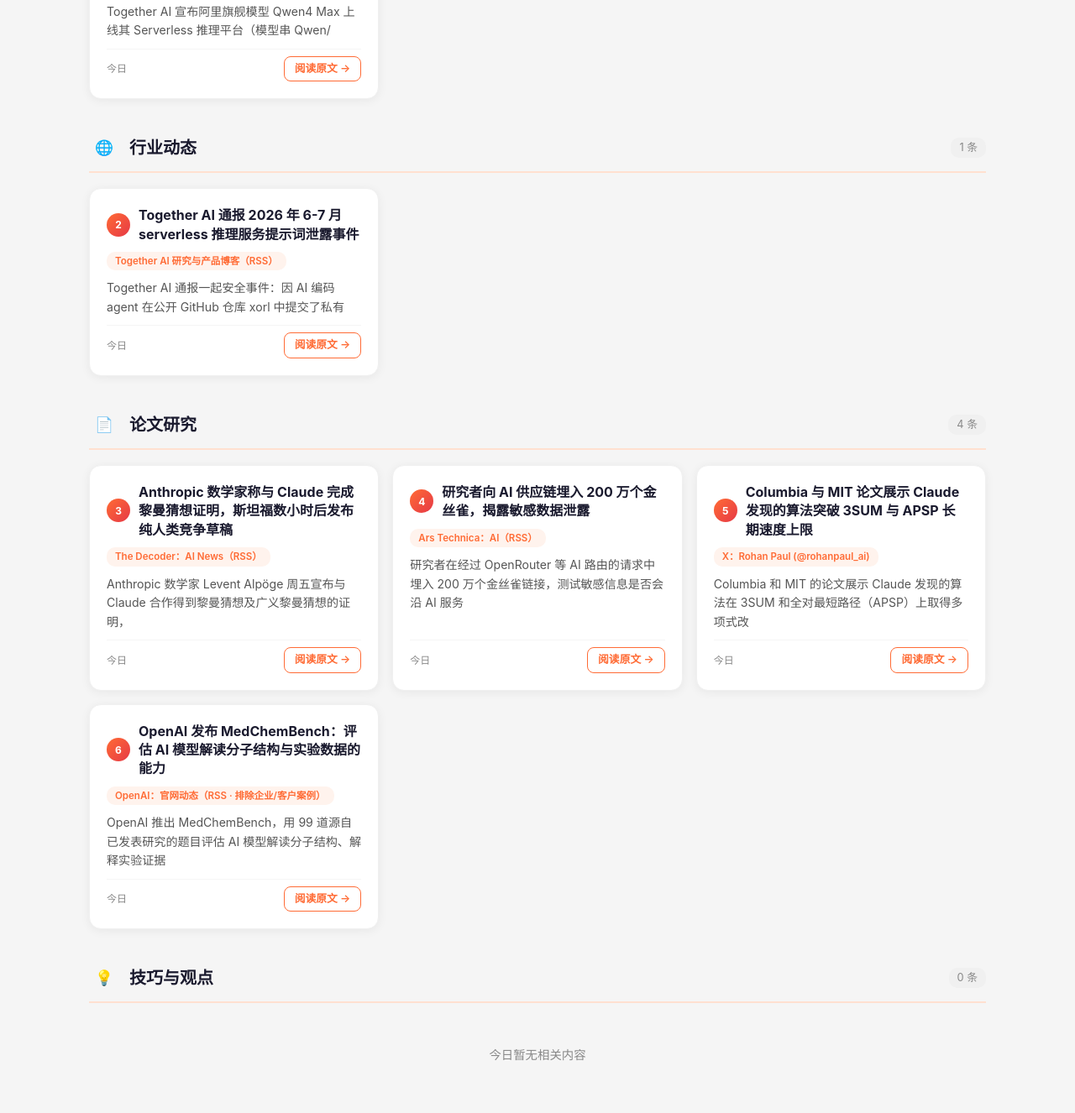
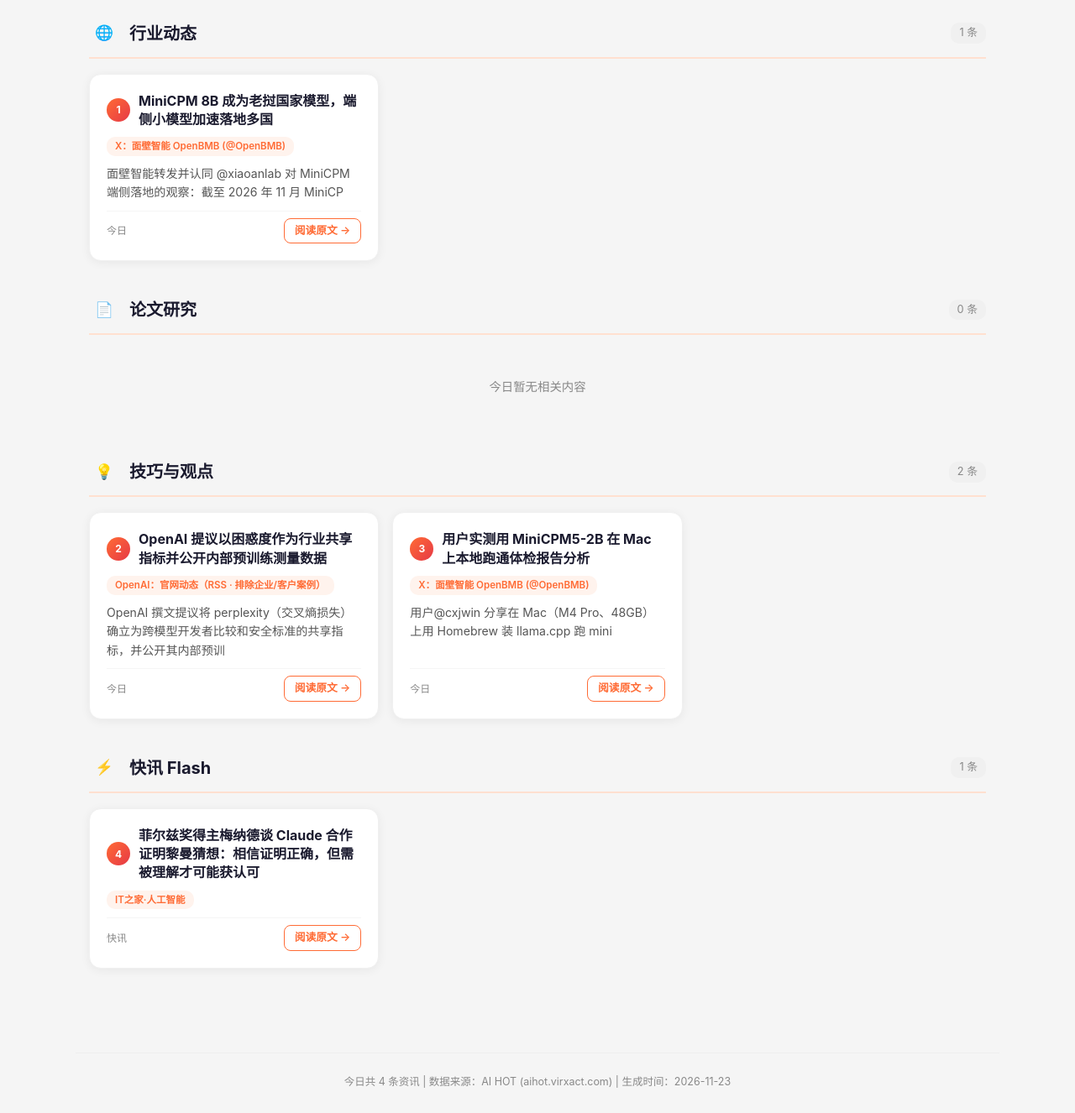
Before and after one commit to zhangxiaopeng361-cloud/ai-hot-daily, a plain HTML site: page index.html in a window 1280 px wide. Shown: the part 849-2175 px from the top of the page at 84% size. Drawn offline with Linux system fonts and the light colour scheme.

Commit message:
Update AI HOT daily report 2026-11-23

```diff
--- a/index.html
+++ b/index.html
@@ -3,7 +3,7 @@
 <head>
 <meta charset="UTF-8">
 <meta name="viewport" content="width=device-width, initial-scale=1.0">
-<title>AI HOT 晨报 — 2026-11-22</title>
+<title>AI HOT 晨报 — 2026-11-23</title>
 <style>
 :root {
   --orange: #ff6b35;
@@ -138,22 +138,22 @@ main { max-width: 1100px; margin: 0 auto; padding: 24px 16px 60px; }
 
 <div class="hero">
   <h1>🤖 AI HOT 晨报</h1>
-  <div class="date">2026-11-22 星期日</div>
+  <div class="date">2026-11-23 星期一</div>
   <div class="stats">
-    <div class="stat"><div class="stat-num">6</div><div class="stat-label">今日资讯</div></div>
+    <div class="stat"><div class="stat-num">4</div><div class="stat-label">今日资讯</div></div>
     <div class="stat"><div class="stat-num">0</div><div class="stat-label">模型发布/更新</div></div>
-    <div class="stat"><div class="stat-num">1</div><div class="stat-label">产品发布/更新</div></div>
+    <div class="stat"><div class="stat-num">0</div><div class="stat-label">产品发布/更新</div></div>
     <div class="stat"><div class="stat-num">1</div><div class="stat-label">行业动态</div></div>
-    <div class="stat"><div class="stat-num">4</div><div class="stat-label">论文研究</div></div>
-    <div class="stat"><div class="stat-num">0</div><div class="stat-label">技巧与观点</div></div>
+    <div class="stat"><div class="stat-num">0</div><div class="stat-label">论文研究</div></div>
+    <div class="stat"><div class="stat-num">2</div><div class="stat-label">技巧与观点</div></div>
   </div>
 </div>
 
 
 <div class="lead-block">
   <div class="lead-tag">🔥 今日焦点</div>
-  <div class="lead-title">Anthropic 数学家称与 Claude 完成黎曼猜想证明，斯坦福数小时后发布纯人类竞争草稿</div>
-  <div class="lead-text">Anthropic 数学家 Levent Alpöge 周五宣布与 Claude 合作得到黎曼猜想及广义黎曼猜想的证明，证明以 Lean 语言分 14 个数据包发布，打印将超 25 万页。</div>
+  <div class="lead-title">OpenAI 提议以困惑度作为行业共享指标并公开内部预训练测量数据</div>
+  <div class="lead-text">OpenAI 撰文提议将 perplexity（交叉熵损失）确立为跨模型开发者比较和安全标准的共享指标，并公开其内部预训练测量数据。</div>
 </div>
 
 <div class="nav">
@@ -161,7 +161,7 @@ main { max-width: 1100px; margin: 0 auto; padding: 24px 16px 60px; }
   <a href="#sec-ai-products">🚀 产品发布/更新</a>
   <a href="#sec-industry">🌐 行业动态</a>
   <a href="#sec-paper">📄 论文研究</a>
-  <a href="#sec-tip">💡 技巧与观点</a>
+  <a href="#sec-tip">💡 技巧与观点</a>  <a href="#sec-flash">⚡ 快讯 Flash</a>
 </div>
 
 <main>
@@ -179,22 +179,9 @@ main { max-width: 1100px; margin: 0 auto; padding: 24px 16px 60px; }
   <div class="section-header">
     <div class="section-icon">🚀</div>
     <div class="section-title">产品发布/更新</div>
-    <div class="section-count">1 条</div>
+    <div class="section-count">0 条</div>
   </div>
-  <div class="grid">
-    <div class="card">
-      <div style="display:flex;align-items:center;gap:10px;">
-        <div class="card-num">1</div>
-        <div class="card-title">Qwen4 Max 上线 Together AI，单次调用修复 Tornado 整仓 bug</div>
-      </div>
-      <div class="card-source">Together AI 研究与产品博客（RSS）</div>
-      <div class="card-summary">Together AI 宣布阿里旗舰模型 Qwen4 Max 上线其 Serverless 推理平台（模型串 Qwen/</div>
-      <div class="card-footer">
-        <span class="card-time">今日</span>
-        <a class="card-link" href="https://www.together.ai/blog/qwen4-max" target="_blank" rel="noopener noreferrer">阅读原文 →</a>
-      </div>
-    </div>
-  </div>
+  <div class="empty-section">今日暂无相关内容</div>
 </div>
 
 <div class="section" id="sec-industry">
@@ -206,14 +193,14 @@ main { max-width: 1100px; margin: 0 auto; padding: 24px 16px 60px; }
   <div class="grid">
     <div class="card">
       <div style="display:flex;align-items:center;gap:10px;">
-        <div class="card-num">2</div>
-        <div class="card-title">Together AI 通报 2026 年 6-7 月 serverless 推理服务提示词泄露事件</div>
+        <div class="card-num">1</div>
+        <div class="card-title">MiniCPM 8B 成为老挝国家模型，端侧小模型加速落地多国</div>
       </div>
-      <div class="card-source">Together AI 研究与产品博客（RSS）</div>
-      <div class="card-summary">Together AI 通报一起安全事件：因 AI 编码 agent 在公开 GitHub 仓库 xorl 中提交了私有</div>
+      <div class="card-source">X：面壁智能 OpenBMB (@OpenBMB)</div>
+      <div class="card-summary">面壁智能转发并认同 @xiaoanlab 对 MiniCPM 端侧落地的观察：截至 2026 年 11 月 MiniCP</div>
       <div class="card-footer">
         <span class="card-time">今日</span>
-        <a class="card-link" href="https://www.together.ai/blog/security-event-prompt-leakage-for-requests-in-june-and-july-of-2026" target="_blank" rel="noopener noreferrer">阅读原文 →</a>
+        <a class="card-link" href="https://x.com/OpenBMB/status/2124464239670964531" target="_blank" rel="noopener noreferrer">阅读原文 →</a>
       </div>
     </div>
   </div>
@@ -223,72 +210,69 @@ main { max-width: 1100px; margin: 0 auto; padding: 24px 16px 60px; }
   <div class="section-header">
     <div class="section-icon">📄</div>
     <div class="section-title">论文研究</div>
-    <div class="section-count">4 条</div>
+    <div class="section-count">0 条</div>
   </div>
-  <div class="grid">
-    <div class="card">
-      <div style="display:flex;align-items:center;gap:10px;">
-        <div class="card-num">3</div>
-        <div class="card-title">Anthropic 数学家称与 Claude 完成黎曼猜想证明，斯坦福数小时后发布纯人类竞争草稿</div>
-      </div>
-      <div class="card-source">The Decoder：AI News（RSS）</div>
-      <div class="card-summary">Anthropic 数学家 Levent Alpöge 周五宣布与 Claude 合作得到黎曼猜想及广义黎曼猜想的证明，</div>
-      <div class="card-footer">
-        <span class="card-time">今日</span>
-        <a class="card-link" href="https://the-decoder.com/hours-after-anthropic-claims-a-claude-proof-of-the-riemann-hypothesis-stanford-releases-an-all-human-competing-draft/" target="_blank" rel="noopener noreferrer">阅读原文 →</a>
-      </div>
-    </div>
-    <div class="card">
-      <div style="display:flex;align-items:center;gap:10px;">
-        <div class="card-num">4</div>
-        <div class="card-title">研究者向 AI 供应链埋入 200 万个金丝雀，揭露敏感数据泄露</div>
-      </div>
-      <div class="card-source">Ars Technica：AI（RSS）</div>
-      <div class="card-summary">研究者在经过 OpenRouter 等 AI 路由的请求中埋入 200 万个金丝雀链接，测试敏感信息是否会沿 AI 服务</div>
-      <div class="card-footer">
-        <span class="card-time">今日</span>
-        <a class="card-link" href="https://arstechnica.com/security/2026/11/a-leaky-ai-supply-chain-is-exposing-secret-user-data-at-an-alarming-rate/" target="_blank" rel="noopener noreferrer">阅读原文 →</a>
-      </div>
-    </div>
-    <div class="card">
-      <div style="display:flex;align-items:center;gap:10px;">
-        <div class="card-num">5</div>
-        <div class="card-title">Columbia 与 MIT 论文展示 Claude 发现的算法突破 3SUM 与 APSP 长期速度上限</div>
-      </div>
-      <div class="card-source">X：Rohan Paul (@rohanpaul_ai)</div>
-      <div class="card-summary">Columbia 和 MIT 的论文展示 Claude 发现的算法在 3SUM 和全对最短路径（APSP）上取得多项式改</div>
-      <div class="card-footer">
-        <span class="card-time">今日</span>
-        <a class="card-link" href="https://x.com/rohanpaul_ai/status/2124213113583174076" target="_blank" rel="noopener noreferrer">阅读原文 →</a>
-      </div>
-    </div>
-    <div class="card">
-      <div style="display:flex;align-items:center;gap:10px;">
-        <div class="card-num">6</div>
-        <div class="card-title">OpenAI 发布 MedChemBench：评估 AI 模型解读分子结构与实验数据的能力</div>
-      </div>
-      <div class="card-source">OpenAI：官网动态（RSS · 排除企业/客户案例）</div>
-      <div class="card-summary">OpenAI 推出 MedChemBench，用 99 道源自已发表研究的题目评估 AI 模型解读分子结构、解释实验证据</div>
-      <div class="card-footer">
-        <span class="card-time">今日</span>
-        <a class="card-link" href="https://openai.com/index/introducing-medchembench" target="_blank" rel="noopener noreferrer">阅读原文 →</a>
-      </div>
-    </div>
-  </div>
+  <div class="empty-section">今日暂无相关内容</div>
 </div>
 
 <div class="section" id="sec-tip">
   <div class="section-header">
     <div class="section-icon">💡</div>
     <div class="section-title">技巧与观点</div>
-    <div class="section-count">0 条</div>
+    <div class="section-count">2 条</div>
   </div>
-  <div class="empty-section">今日暂无相关内容</div>
+  <div class="grid">
+    <div class="card">
+      <div style="display:flex;align-items:center;gap:10px;">
+        <div class="card-num">2</div>
+        <div class="card-title">OpenAI 提议以困惑度作为行业共享指标并公开内部预训练测量数据</div>
+      </div>
+      <div class="card-source">OpenAI：官网动态（RSS · 排除企业/客户案例）</div>
+      <div class="card-summary">OpenAI 撰文提议将 perplexity（交叉熵损失）确立为跨模型开发者比较和安全标准的共享指标，并公开其内部预训</div>
+      <div class="card-footer">
+        <span class="card-time">今日</span>
+        <a class="card-link" href="https://openai.com/index/perplexity-and-intelligence" target="_blank" rel="noopener noreferrer">阅读原文 →</a>
+      </div>
+    </div>
+    <div class="card">
+      <div style="display:flex;align-items:center;gap:10px;">
+        <div class="card-num">3</div>
+        <div class="card-title">用户实测用 MiniCPM5-2B 在 Mac 上本地跑通体检报告分析</div>
+      </div>
+      <div class="card-source">X：面壁智能 OpenBMB (@OpenBMB)</div>
+      <div class="card-summary">用户@cxjwin 分享在 Mac（M4 Pro、48GB）上用 Homebrew 装 llama.cpp 跑 mini</div>
+      <div class="card-footer">
+        <span class="card-time">今日</span>
+        <a class="card-link" href="https://x.com/OpenBMB/status/2124461770043785636" target="_blank" rel="noopener noreferrer">阅读原文 →</a>
+      </div>
+    </div>
+  </div>
+</div>
+
+<div class="section" id="sec-flash">
+  <div class="section-header">
+    <div class="section-icon">⚡</div>
+    <div class="section-title">快讯 Flash</div>
+    <div class="section-count">1 条</div>
+  </div>
+  <div class="grid">
+    <div class="card">
+      <div style="display:flex;align-items:center;gap:10px;">
+        <div class="card-num">4</div>
+        <div class="card-title">菲尔兹奖得主梅纳德谈 Claude 合作证明黎曼猜想：相信证明正确，但需被理解才可能获认可</div>
+      </div>
+      <div class="card-source">IT之家·人工智能</div>
+      <div class="card-footer">
+        <span class="card-time">快讯</span>
+        <a class="card-link" href="https://www.ithome.com/1/030/677.htm" target="_blank" rel="noopener noreferrer">阅读原文 →</a>
+      </div>
+    </div>
+  </div>
 </div>
 </main>
 
 <div class="footer">
-  今日共 6 条资讯&nbsp;|&nbsp;数据来源：AI HOT (aihot.virxact.com)&nbsp;|&nbsp;生成时间：2026-11-22
+  今日共 4 条资讯&nbsp;|&nbsp;数据来源：AI HOT (aihot.virxact.com)&nbsp;|&nbsp;生成时间：2026-11-23
 </div>
 
 <script>
```
